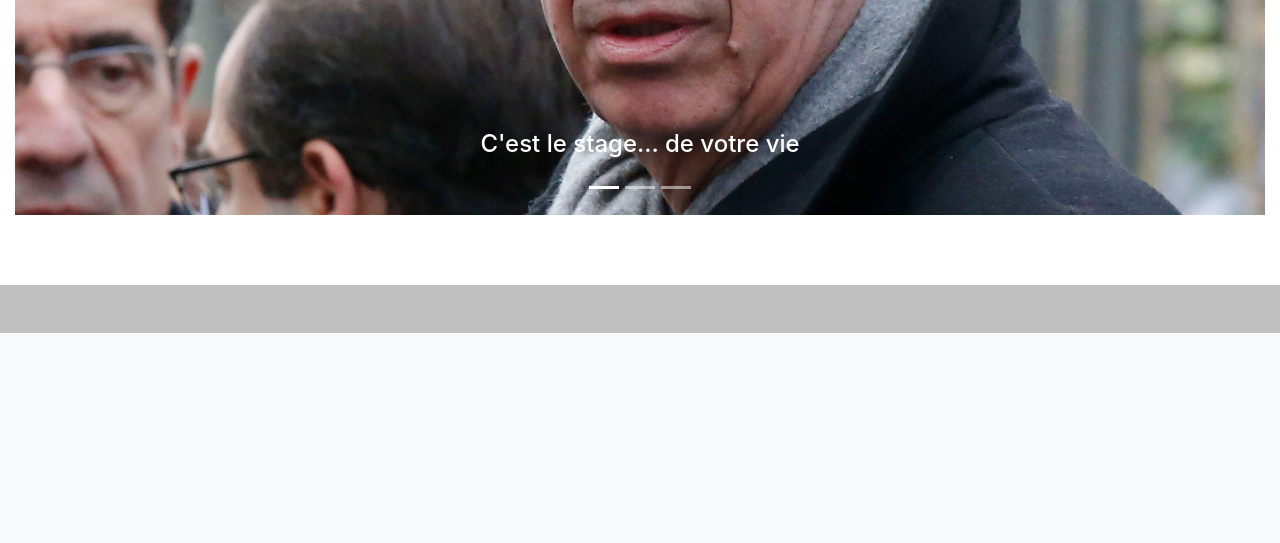
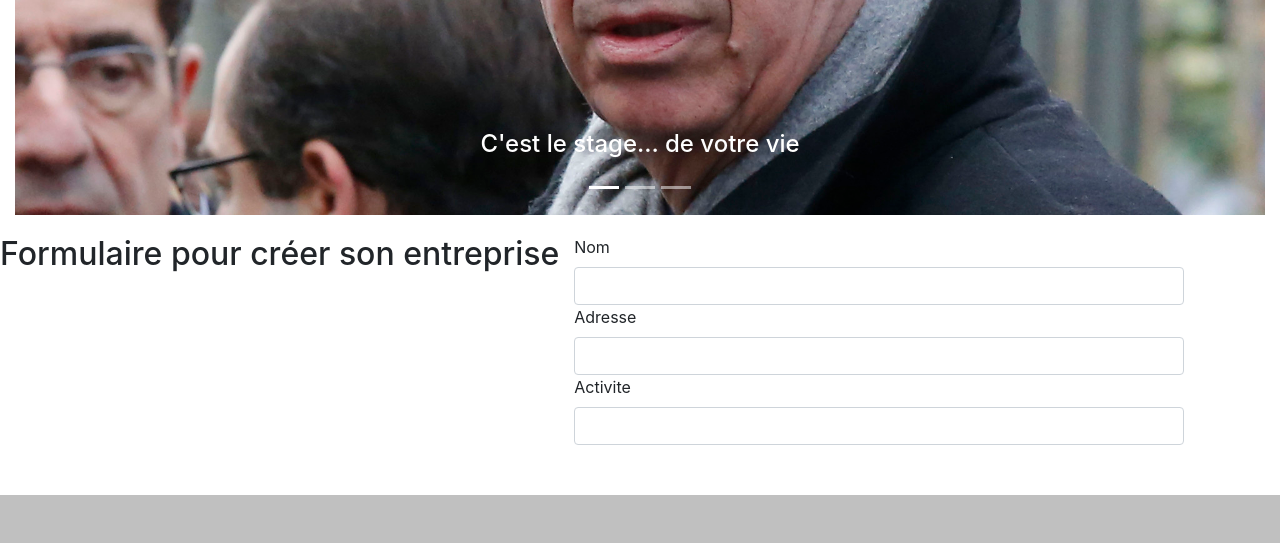
Before and after one commit to JulenLeremboure/proStage, a Symfony app: template templates/pro_stage/ajoutEntreprise.html.twig in a window 1280 px wide. Shown: the part 466-1009 px from the top of the page. Before the commit the page ends 799 px from the top, so only its background shows below. Run offline with Twig, Linux system fonts and the light colour scheme; the template is opened without the code that fills it, so the values that code supplies are empty; form fields are guessed from the names that the template uses; some libraries are stand-ins or nearby versions.

Commit message:
Création du formulaire dans la page ajoutEntreprise

```diff
--- a/src/Entity/Entreprise.php
+++ b/src/Entity/Entreprise.php
@@ -24,7 +24,7 @@ class Entreprise
     private $nom;
 
     /**
-     * @ORM\Column(type="string", length=255)
+     * @ORM\Column(type="text")
      */
     private $adresse;
 
--- a/templates/pro_stage/ajoutEntreprise.html.twig
+++ b/templates/pro_stage/ajoutEntreprise.html.twig
@@ -5,8 +5,26 @@
 {% block body %}
 
 <div class="row">
-    <div class="col-md-12">
+    <p><h2>Formulaire pour créer son entreprise</h2></p>
+    <div class="col-md-6">
 
+       {{ form_start(vueFormulaireAjoutEntreprise)  }}
+       <div>
+           {{form_label(vueFormulaireAjoutEntreprise.nom)}}
+           {{form_errors(vueFormulaireAjoutEntreprise.nom)}}
+           {{form_widget(vueFormulaireAjoutEntreprise.nom)}}
+       </div>
+       <div>
+        {{form_label(vueFormulaireAjoutEntreprise.adresse)}}
+        {{form_errors(vueFormulaireAjoutEntreprise.adresse)}}
+        {{form_widget(vueFormulaireAjoutEntreprise.adresse)}}
+        </div>
+        <div>
+           {{form_label(vueFormulaireAjoutEntreprise.activite)}}
+           {{form_errors(vueFormulaireAjoutEntreprise.activite)}}
+           {{form_widget(vueFormulaireAjoutEntreprise.activite)}}
+        </div>
+        {{form_end(vueFormulaireAjoutEntreprise)}}
     </div>
 </div>
 
```
Also changed, not shown: src/Controller/ProStageController.php (+13 -1 lines).
